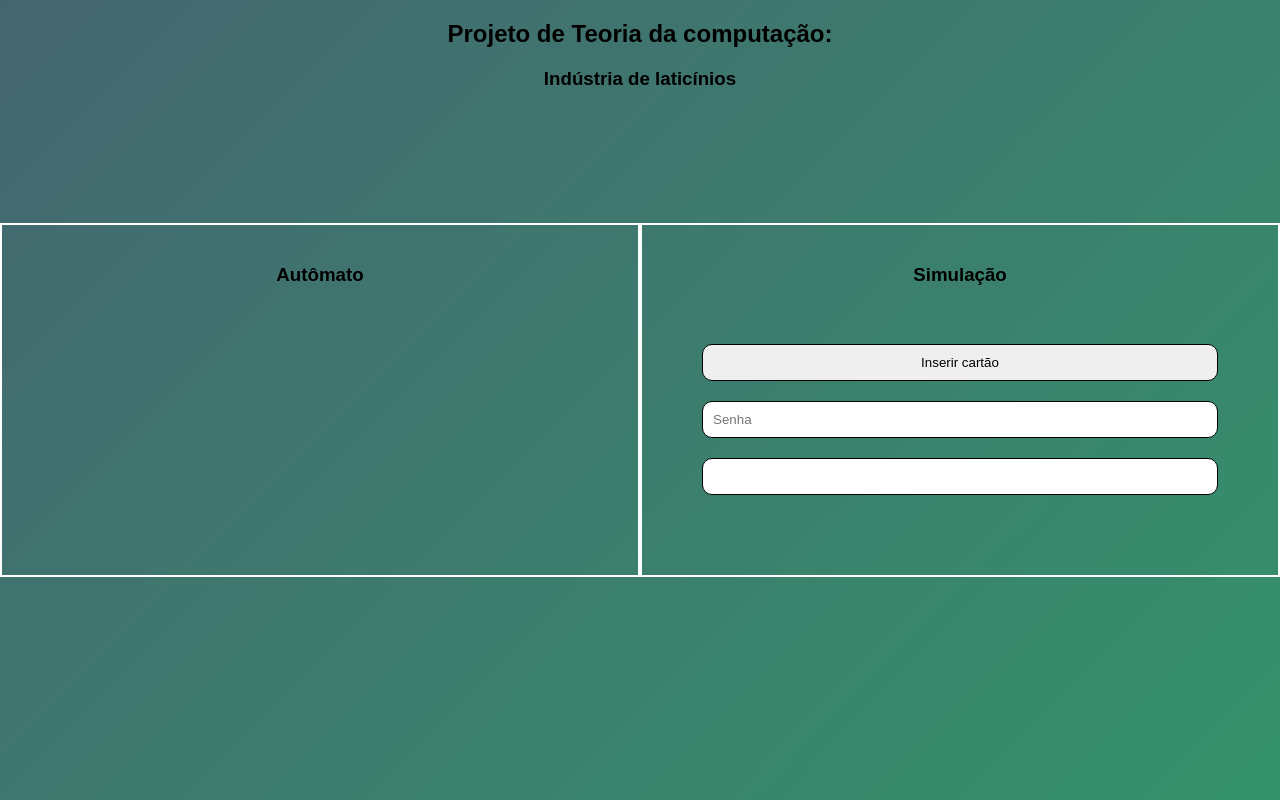
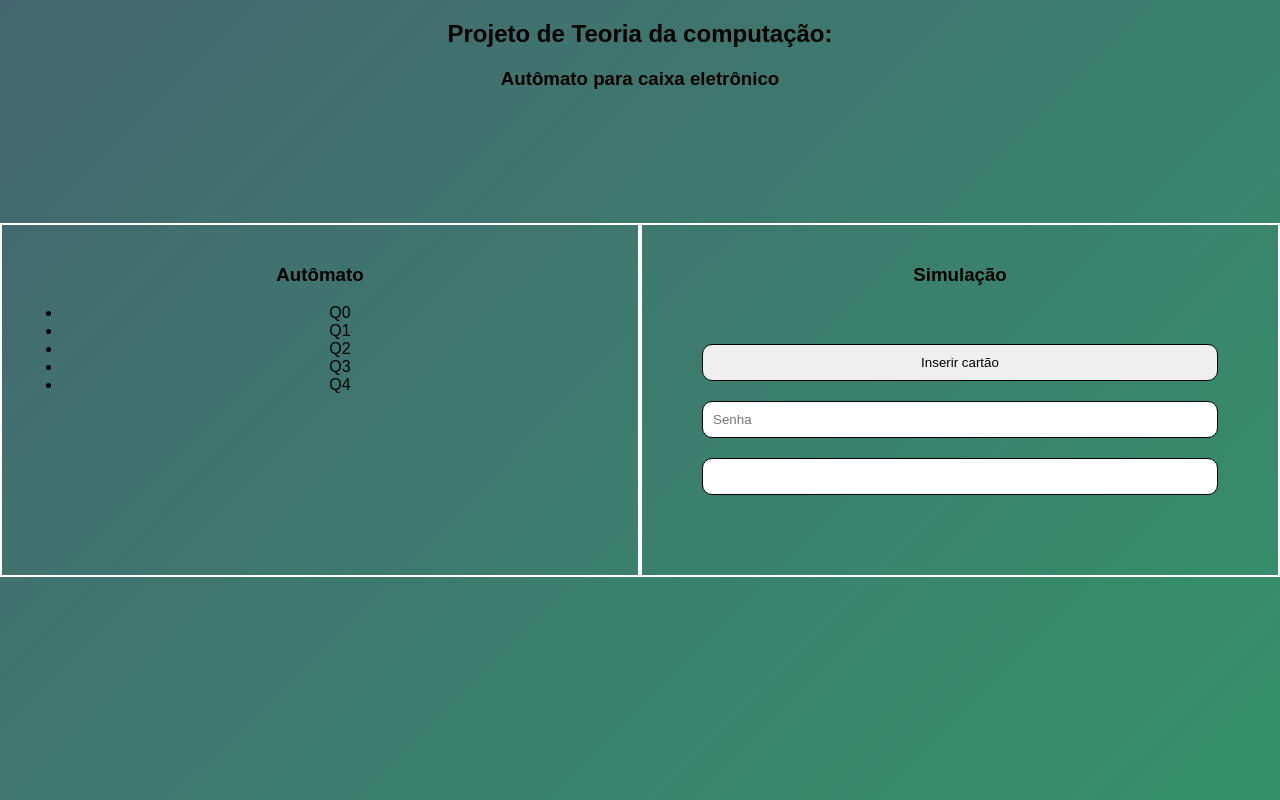
Before and after one commit to RaulCodando/Teoria-da-computa-o, a plain HTML site: page index.html in a window 1280 px wide. Drawn offline with Linux system fonts and the light colour scheme.

Commit message:
Update index.html

```diff
--- a/index.html
+++ b/index.html
@@ -3,8 +3,11 @@
 <head>
     <meta charset="UTF-8">
     <meta name="viewport" content="width=device-width, initial-scale=1.0">
-    <title>Indústria de laticínios</title>
+    <title>Caixa eletrônico</title>
     <link rel="stylesheet" href="style.css">
+    <script>
+
+    </script>
 </head>
 <body>
     <header>
@@ -12,12 +15,20 @@
             Projeto de Teoria da computação:
         </h2>
         <h3>
-            Indústria de laticínios
+            Autômato para caixa eletrônico
         </h3>
     </header>
     <main>
         <div class="aut-container">
             <h3>Autômato</h3>
+
+            <ul>
+                <li class="q0">Q0</li>
+                <li class="q1">Q1</li>
+                <li class="q2">Q2</li>
+                <li class="q3">Q3</li>
+                <li class="q4">Q4</li>
+            </ul>
         </div>
         <div class="sim-container">
             <h3>Simulação</h3>
```
